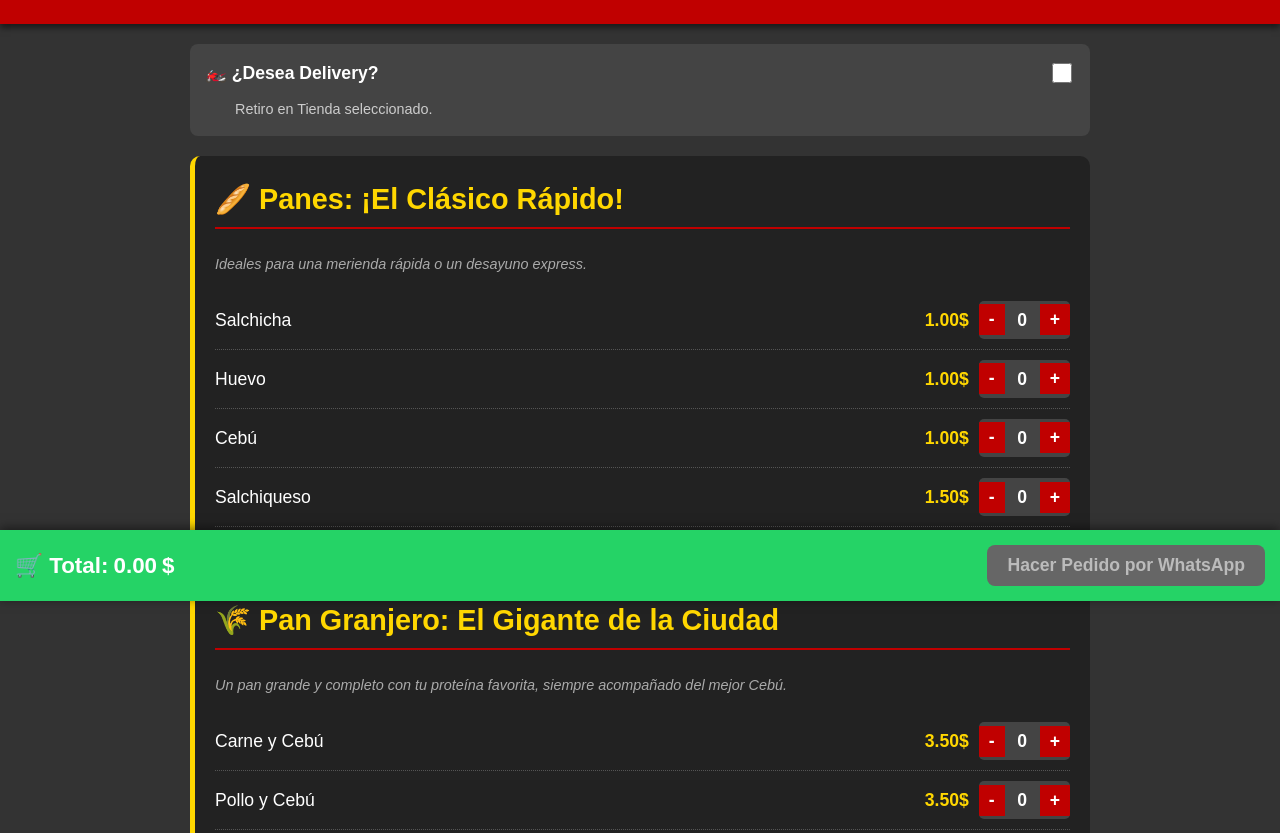
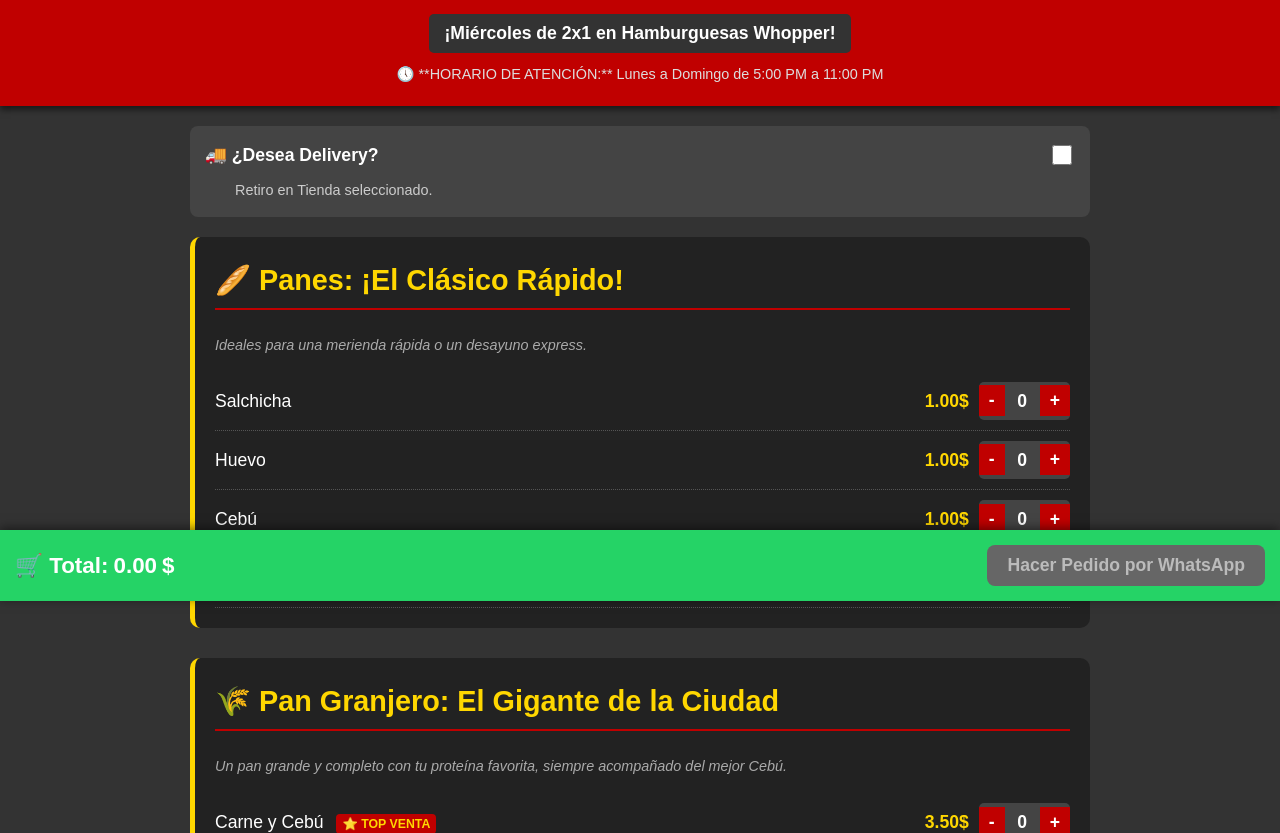
Before and after one commit to Kaleb4979/menu-wainer, a plain HTML site: page index.html in a window 1280 px wide. Shown: the part 199-1032 px from the top of the page. Drawn offline with Linux system fonts and the light colour scheme.

Commit message:
Update index.html

```diff
--- a/index.html
+++ b/index.html
@@ -12,6 +12,8 @@
             --color-wainer-dark: #333;
             --color-wainer-light: #FFF;
             --color-whatsapp-green: #25D366;
+            --color-tag-bg: #C00000; /* Fondo para etiquetas */
+            --color-tag-text: #FFD700; /* Texto para etiquetas */
         }
 
         body {
@@ -46,6 +48,25 @@
             margin: 0;
             text-transform: uppercase;
             letter-spacing: 2px;
+        }
+
+        .promo-tag {
+            color: var(--color-wainer-light);
+            background-color: var(--color-wainer-dark);
+            padding: 5px 15px;
+            margin-top: 10px;
+            font-size: 1.1em;
+            font-weight: bold;
+            display: inline-block;
+            border-radius: 5px;
+        }
+
+        .schedule {
+            color: #DDD;
+            font-size: 0.9em;
+            margin-top: 10px;
+            margin-bottom: 0;
+            padding: 0 10px;
         }
 
         .menu-container {
@@ -84,6 +105,18 @@
             padding: 10px 0;
             border-bottom: 1px dotted #555;
             font-size: 1.1em;
+        }
+
+        /* Estilos de la etiqueta TOP VENTA */
+        .top-venta-tag {
+            background-color: var(--color-tag-bg);
+            color: var(--color-tag-text);
+            font-size: 0.7em;
+            font-weight: bold;
+            padding: 3px 6px;
+            border-radius: 4px;
+            margin-left: 8px;
+            white-space: nowrap;
         }
 
         /* Estilos del Carrito */
@@ -224,6 +257,10 @@
     <header class="hero">
         <img src="https://i.imgur.com/PGbrz8M.jpg" alt="Logo Pa que Wainer" class="logo">
         <h1>LA MEJOR CALIDAD EN COMIDA RÁPIDA</h1>
+
+        <div class="promo-tag">¡Miércoles de 2x1 en Hamburguesas Whopper!</div>
+
+        <p class="schedule">🕔 **HORARIO DE ATENCIÓN:** Lunes a Domingo de 5:00 PM a 11:00 PM</p>
     </header>
 
     <main class="menu-container">
@@ -231,7 +268,7 @@
         <div class="order-options">
             <div class="delivery-toggle">
                 <label for="delivery-checkbox">
-                    🏍️ ¿Desea Delivery?
+                    🚚 ¿Desea Delivery?
                 </label>
                 <input type="checkbox" id="delivery-checkbox" onchange="updateCartDisplay()">
             </div>
@@ -282,7 +319,7 @@
                     </div>
                 </div>
                 <div class="menu-item" data-id="pan-salchiqueso" data-name="Pan Salchiqueso" data-price="1.50" data-category="Panes">
-                    <span class="item-info">Salchiqueso</span>
+                    <span class="item-info">Salchiqueso <span class="top-venta-tag">⭐ TOP VENTA</span></span>
                     <div class="item-controls">
                         <span class="price">1.50$</span>
                         <div class="quantity-control">
@@ -300,7 +337,7 @@
             <p class="slogan">Un pan grande y completo con tu proteína favorita, siempre acompañado del mejor Cebú.</p>
             <div class="menu-item-list">
                 <div class="menu-item" data-id="gran-carne" data-name="Granjero Carne y Cebú" data-price="3.50" data-category="Granjero">
-                    <span class="item-info">Carne y Cebú</span>
+                    <span class="item-info">Carne y Cebú <span class="top-venta-tag">⭐ TOP VENTA</span></span>
                     <div class="item-controls">
                         <span class="price">3.50$</span>
                         <div class="quantity-control">
@@ -468,7 +505,7 @@
                     </div>
                 </div>
                 <div class="menu-item highlight-row" data-id="hamb-combo" data-name="Whopper y Papas (Combo)" data-price="5.00" data-category="Hamburguesas">
-                    <span class="item-info">**Whopper y Papas (Combo)**</span>
+                    <span class="item-info">**Whopper y Papas (Combo) <span class="top-venta-tag">⭐ TOP VENTA</span>**</span>
                     <div class="item-controls">
                         <span class="price">**5.00$**</span>
                         <div class="quantity-control">
@@ -519,7 +556,7 @@
                     </div>
                 </div>
                 <div class="menu-item" data-id="pata-especial" data-name="Patacón Especial" data-price="6.00" data-category="Patacones">
-                    <span class="item-info">Patacón Especial</span>
+                    <span class="item-info">Patacón Especial <span class="top-venta-tag">⭐ TOP VENTA</span></span>
                     <div class="item-controls">
                         <span class="price">6.00$</span>
                         <div class="quantity-control">
@@ -593,10 +630,9 @@
         const COOLDOWN_SECONDS = 180; // Límite de 3 minutos
         let cart = {};
 
-        // *** COORDENADAS DE TU NEGOCIO (CONFIGURADAS) ***
+        // COORDENADAS DE TU NEGOCIO (CONFIGURADAS)
         const ORIGIN_LAT = 10.6608820;
         const ORIGIN_LON = -71.5990720;
-        // ***********************************************
 
 
         // --- Funciones de Utilidad ---
@@ -725,7 +761,7 @@
                 if (distanceKm > 0) {
                     const deliveryCost = finalTotal - subtotal;
 
-                    message += `✅ *SERVICIO:* DELIVERY 🏍️\n`;
+                    message += `✅ *SERVICIO:* DELIVERY 🚚\n`;
                     message += `📍 *DISTANCIA CALCULADA:* ${distanceKm.toFixed(2)} km\n`;
                     message += `💵 *COSTO DELIVERY:* ${deliveryCost.toFixed(2)}$ (1$/km, mínimo 1$)\n`;
                     message += `\n*SUBTOTAL (Comida):* ${subtotal.toFixed(2)}$\n`;
@@ -733,7 +769,7 @@
                     message += `🗺️ *UBICACIÓN CLIENTE:* ${mapsUrl}\n`;
 
                 } else {
-                    message += `❌ *SERVICIO:* DELIVERY (FALLIDO) 🏍️\n`;
+                    message += `❌ *SERVICIO:* DELIVERY (FALLIDO) 🚚\n`;
                     message += `⚠️ *ATENCIÓN:* No se pudo obtener la ubicación o fue rechazada. El costo de delivery se calculará a la entrega.\n`;
                     message += `\n*TOTAL A PAGAR (Comida):* ${subtotal.toFixed(2)}$\n`;
                 }
@@ -772,6 +808,11 @@
             let subtotal = 0;
             for (const id in cart) {
                 subtotal += cart[id].price * cart[id].quantity;
+            }
+
+            if (Object.keys(cart).length === 0) {
+                alert("Por favor, agregue al menos un artículo al carrito antes de hacer el pedido.");
+                return;
             }
 
             if (!isDelivery) {
```
